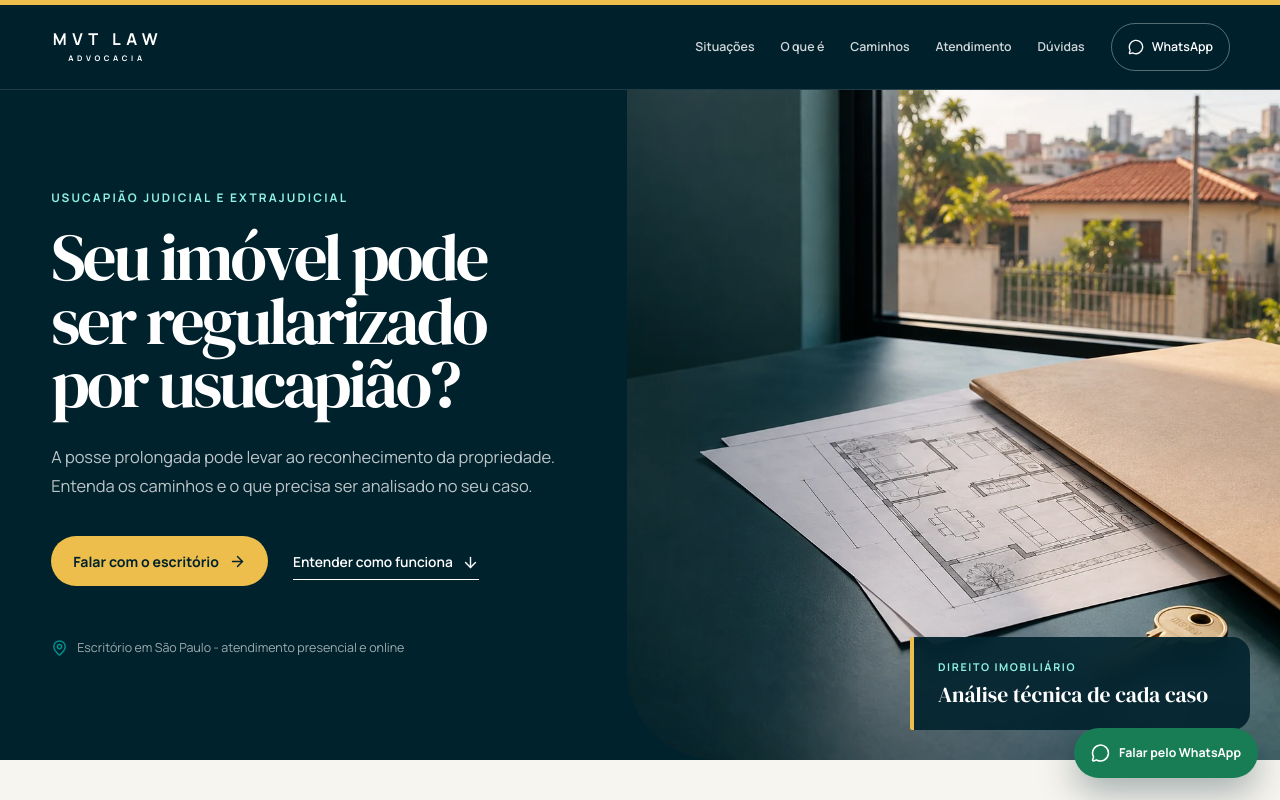
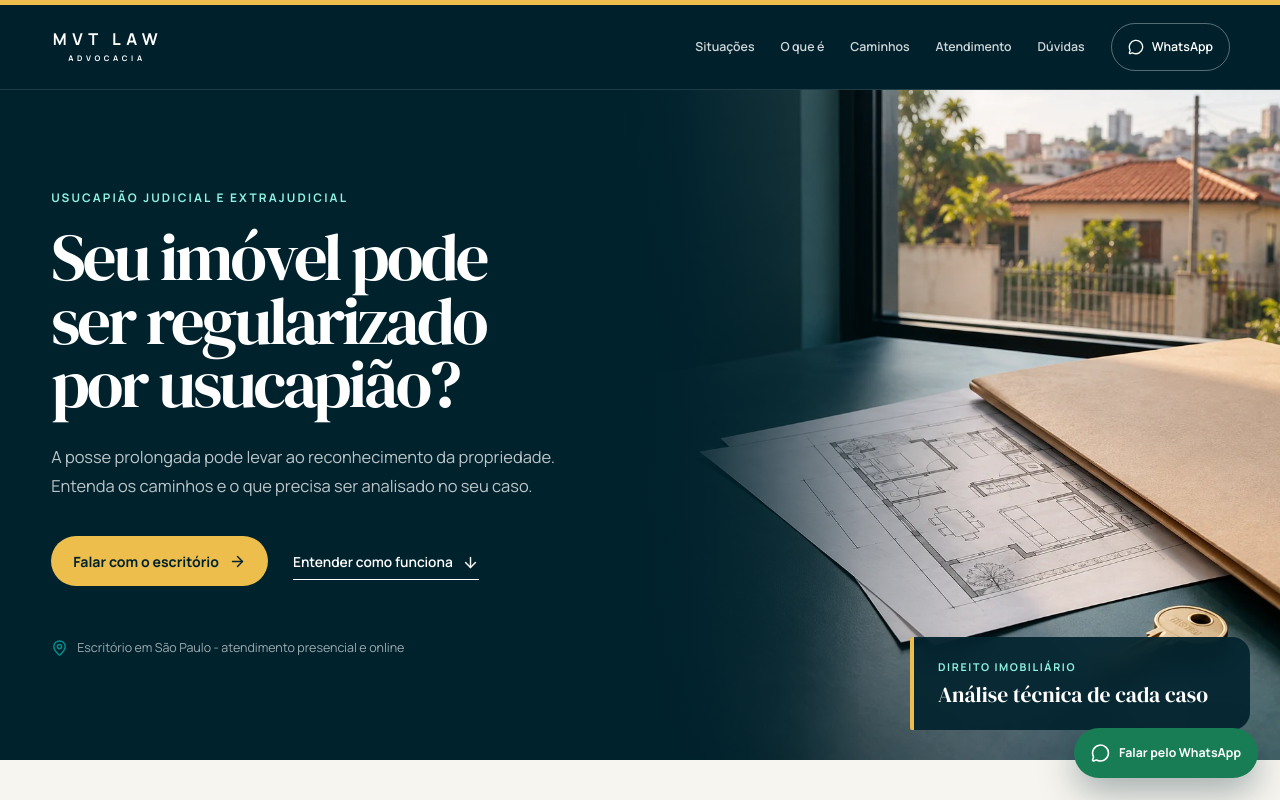
Before and after one commit to squadaguias-max/mvtlaw, a React (Vite) app: page / in a window 1280 px wide. Shown: the top 800 px of the page. Built offline with nearby package versions, Linux system fonts and the light colour scheme.

Commit message:
Initial MVT Law landing page

```diff
--- a/src/styles/index.css
+++ b/src/styles/index.css
@@ -75,8 +75,8 @@ h1, h2, h3 { text-wrap: balance; }
 .hero-actions { display: flex; align-items: center; gap: 25px; margin-top: 35px; }
 .hero-support { display: flex; align-items: center; gap: 9px; margin-top: 50px; color: rgba(255,255,255,.62); font-size: .78rem; }
 .hero-support svg { width: 17px; color: var(--teal); }
-.hero-media { position: relative; overflow: hidden; border-bottom-left-radius: 90px; }
-.hero-media::after { content: ''; position: absolute; inset: 0; background: linear-gradient(90deg, rgba(0,34,45,.24), transparent 42%); pointer-events: none; }
+.hero-media { position: relative; overflow: hidden; isolation: isolate; border-bottom-left-radius: 90px; background: var(--petrol); }
+.hero-media::after { content: ''; position: absolute; z-index: 0; inset: 0; background: linear-gradient(90deg, var(--petrol) 0%, rgba(0,34,45,.94) 8%, rgba(0,34,45,.68) 20%, rgba(0,34,45,.24) 36%, transparent 54%); pointer-events: none; }
 .hero-media img { width: 100%; height: 100%; object-fit: cover; }
 .hero-media-note { position: absolute; z-index: 1; right: 30px; bottom: 30px; display: flex; flex-direction: column; width: min(340px, calc(100% - 60px)); padding: 22px 24px; border-left: 4px solid var(--yellow); border-radius: 2px 18px 18px 2px; background: rgba(0,34,45,.9); backdrop-filter: blur(12px); }
 .hero-media-note span { color: var(--mint); font-size: .67rem; font-weight: 700; letter-spacing: .15em; text-transform: uppercase; }
@@ -261,6 +261,7 @@ footer { padding-top: 70px; color: white; background: #001820; }
   .hero-copy { min-height: 680px; padding: 86px 28px 62px; }
   .hero-copy h1 { max-width: 720px; font-size: clamp(3.25rem, 11vw, 5rem); }
   .hero-media { min-height: 470px; border-bottom-left-radius: 54px; }
+  .hero-media::after { background: linear-gradient(180deg, var(--petrol) 0%, rgba(0,34,45,.86) 10%, rgba(0,34,45,.34) 24%, transparent 40%); }
   .definition-grid, .about-grid, .contact-grid, .faq-grid { grid-template-columns: 1fr; gap: 50px; }
   .paths-grid, .analysis-grid { grid-template-columns: 1fr; }
   .modalities-grid { grid-template-columns: 1fr 1fr; }
```
